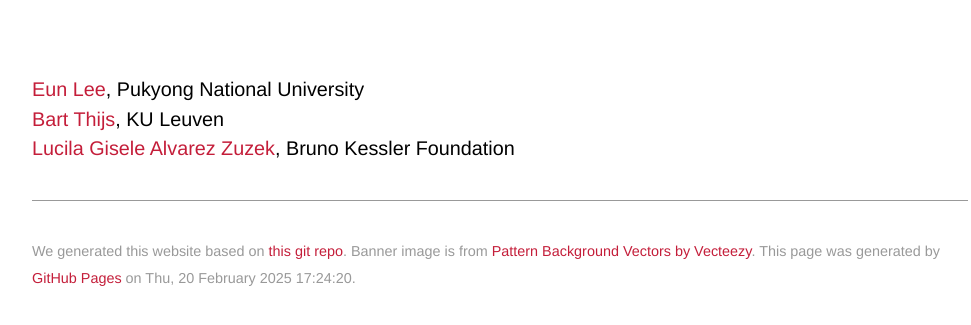
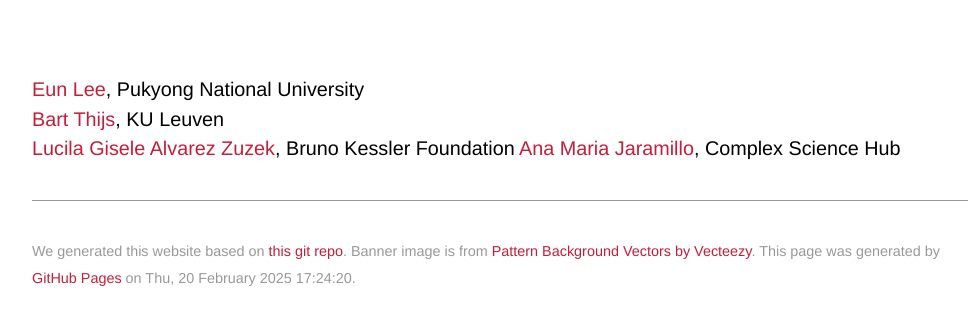
Before and after one commit to netscisci/netscisci.github.io, a Jekyll site: the page built from speakers.md, in a window 1280 px wide, cut to the strip 898-1225 px from the top of the page. Shown: the whole strip, without its empty margins (140-1111 px from the left). Built offline with Jekyll 4.4.1, drawn with Linux system fonts in a browser that asks for light colours; some web fonts are replaced; our own code applies the rules of GitHub Pages for plain Markdown files.

Commit message:
Update speakers.md

```diff
--- a/speakers.md
+++ b/speakers.md
@@ -19,7 +19,7 @@ layout: default
 [Eun Lee](https://scholar.google.com/citations?user=kXggWVUAAAAJ), Pukyong National University
 [Bart Thijs](https://www.kuleuven.be/wieiswie/en/person/00040232), KU Leuven
 [Lucila Gisele Alvarez Zuzek](https://scholar.google.com.ar/citations?user=CgrQ6asAAAAJ), Bruno Kessler Foundation
-
+[Ana Maria Jaramillo](https://scholar.google.com/citations?user=xSZwPHAAAAAJ&hl=en), Complex Science Hub
 
 <!--
 <div class='orgWrapper'>
```
